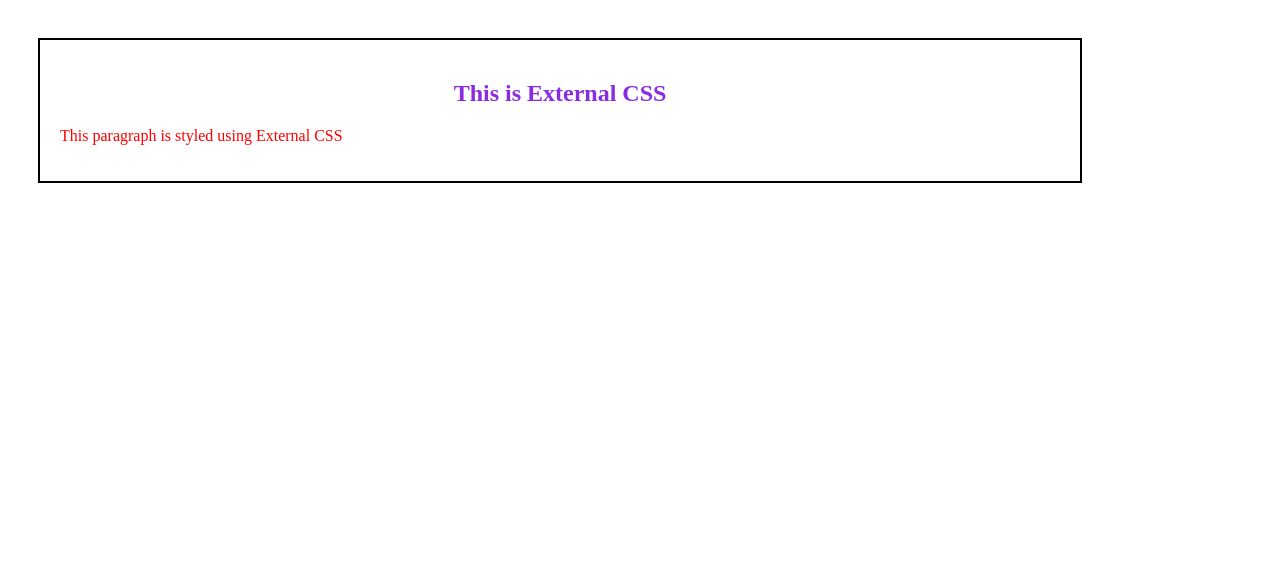
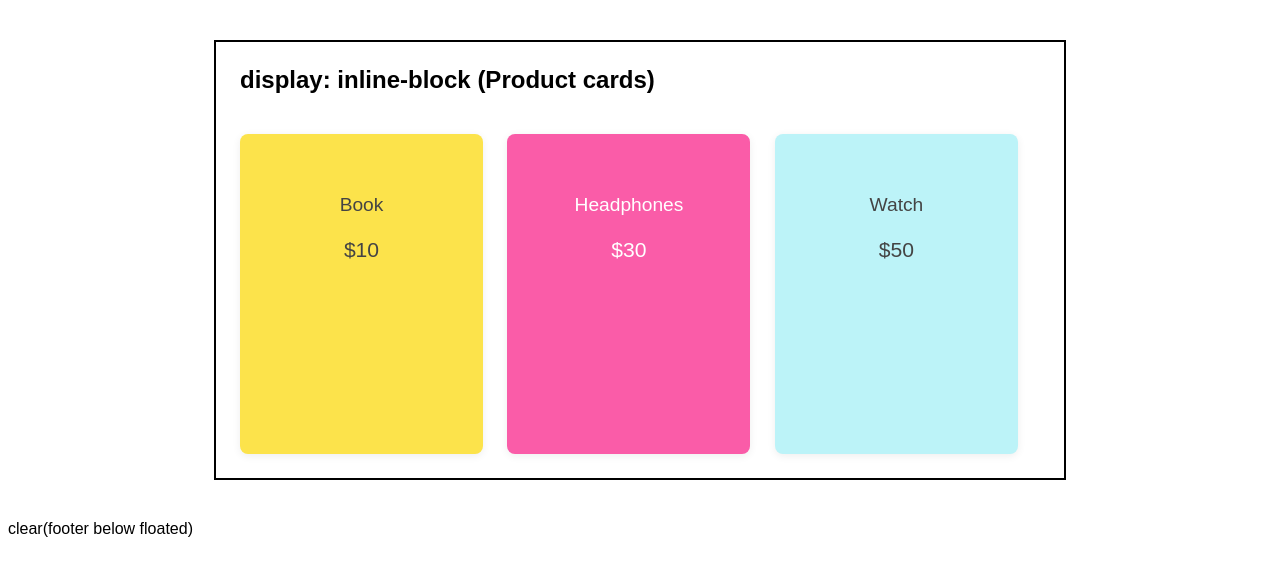
Before and after one commit to adarshsingh8181/CSS-AIML1, a plain HTML site: page index.html in a window 1280 px wide. Drawn offline with Linux system fonts and the light colour scheme.

Commit message:
basic elements

```diff
--- a/index.html
+++ b/index.html
@@ -26,12 +26,55 @@
     <div class="box4">
         <p>Lorem ipsum dolor, sit amet consectetur adipisicing elit. Doloribus, soluta adipisci natus, saepe nulla quis magni ducimus excepturi earum deleniti facilis hic est esse, laborum cum beatae. Excepturi, provident possimus.</p>
 
-    </div>-->
+    </div>
 
     <div class="box5">
         <h2 >This is External CSS</h1>
         <p class="yo">This paragraph is styled using External CSS</p>
+    </div> -->
+
+    <!--<div>
+        <h2>display: block (Headings/paragraphs)</h2>
+        <h1 id="text"> Amazon - Online Shopping</h1>
+        <p>This is a full width paragraph like a blog or product description</p>
+    </div> -->
+
+    <div class="container">
+        <div class="title">display: inline-block (Product cards)</div>
+        <div class="card book">
+            Book
+            <span class="price">$10</span>
+        </div>
+        <div class="card headphones">
+            Headphones
+            <span class="price">$30</span>
+        </div>
+        <div class="card watch">
+            Watch
+            <span class="price">$50</span>
+        </div>
     </div>
+
+    <div class="content">
+        <div class="text">clear(footer below floated)</div>
+
+
+
+
+
+    </div>
+
+
+
+
+
+
+
+
+
+
+
+
 
 </body>
 </html>
--- a/style.css
+++ b/style.css
@@ -1,4 +1,4 @@
-p{
+/*p{
    color: red;
 
 }
@@ -71,3 +71,64 @@ h2{
     text-align: center;
 
 }
+
+div{
+    margin: 100px;
+    border: 2px solid black;
+    padding: 20px;
+}
+
+ #text {
+     background-color: rgb(107, 220, 215);
+
+}
+p {
+    background-color: rgb(85, 228, 88);
+
+
+}*/
+
+body {
+            font-family: Arial, sans-serif;
+        }
+        .container {
+            border: 2px solid #000000;
+            padding: 24px;
+            max-width: 800px;
+            margin: 40px auto;
+            background-color: #fff;
+        }
+        .title {
+            font-size: 1.5em;
+            font-weight: bold;
+            margin-bottom: 20px;
+        }
+        .card {
+            display: inline-block;
+            width: 243px;
+            height: 260px;
+            vertical-align: top;
+            margin: 20px 20px 0 0;
+            border-radius: 8px;
+            box-shadow: 0 2px 8px rgba(0,0,0,0.07);
+            text-align: center;
+            font-size: 1.2em;
+            padding-top: 60px;
+        }
+        .card.book {
+            background: #fce34b;
+            color: #444;
+        }
+        .card.headphones {
+            background: #fa5ca8;
+            color: #fff;
+        }
+        .card.watch {
+            background: #bcf3f8;
+            color: #444;
+        }
+        .price {
+            display: block;
+            font-size: 1.1em;
+            margin-top: 22px;
+        }
```
